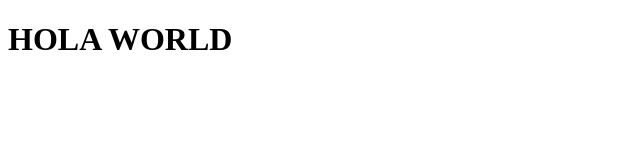
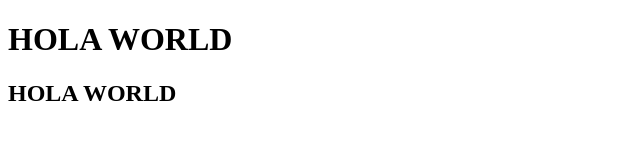
Before and after one commit to WebsdelSur/prueba-git, a plain HTML site: page index.html in a window 1280 px wide. Shown: the whole page, without its empty margins (0-640 px from the left). Drawn offline with Linux system fonts and the light colour scheme.

Commit message:
otra vez

```diff
--- a/index.html
+++ b/index.html
@@ -7,5 +7,6 @@
 </head>
 <body>
     <h1>HOLA WORLD</h1>
+    <h2>HOLA WORLD</h2>
 </body>
 </html>
```
